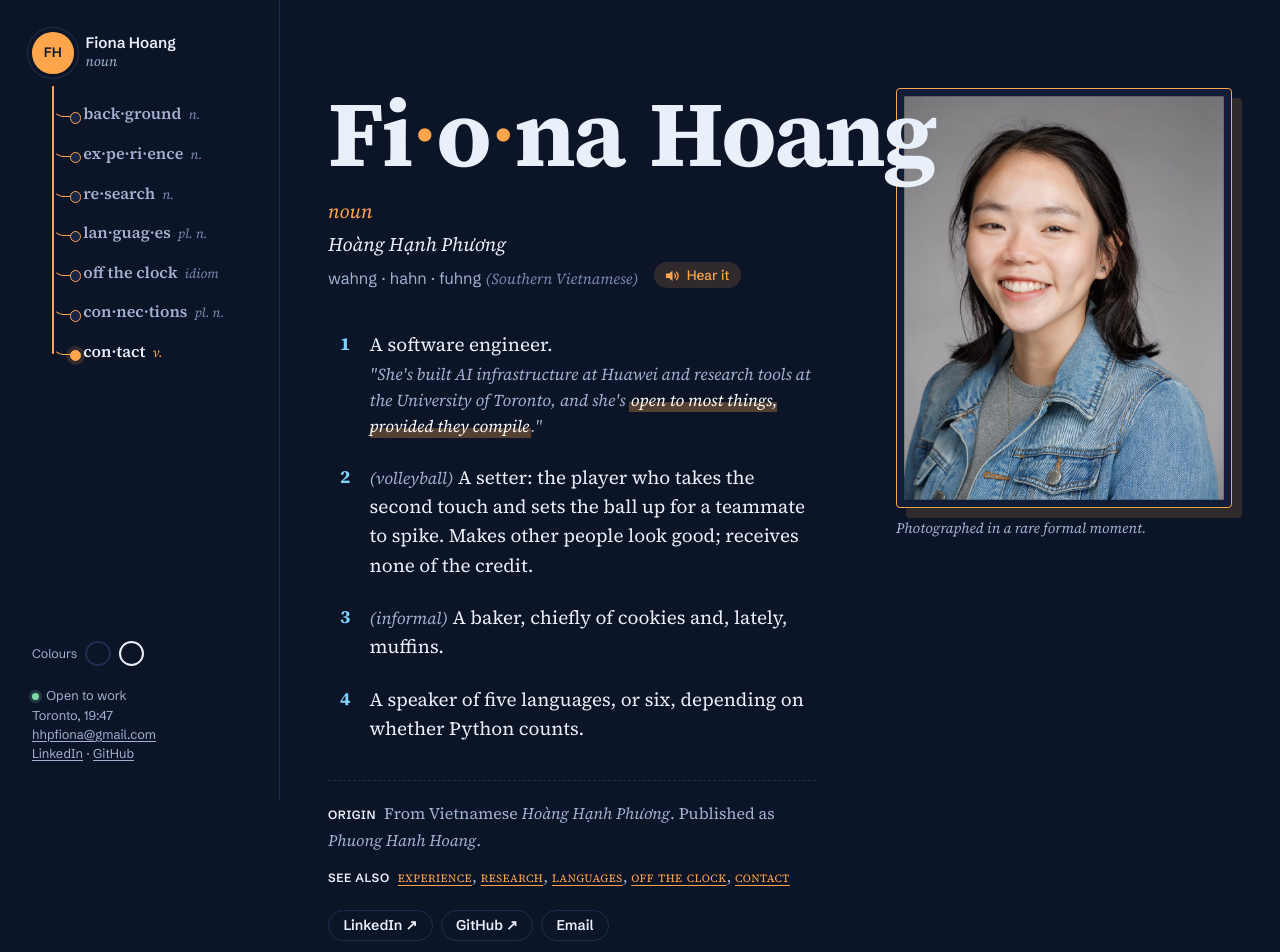
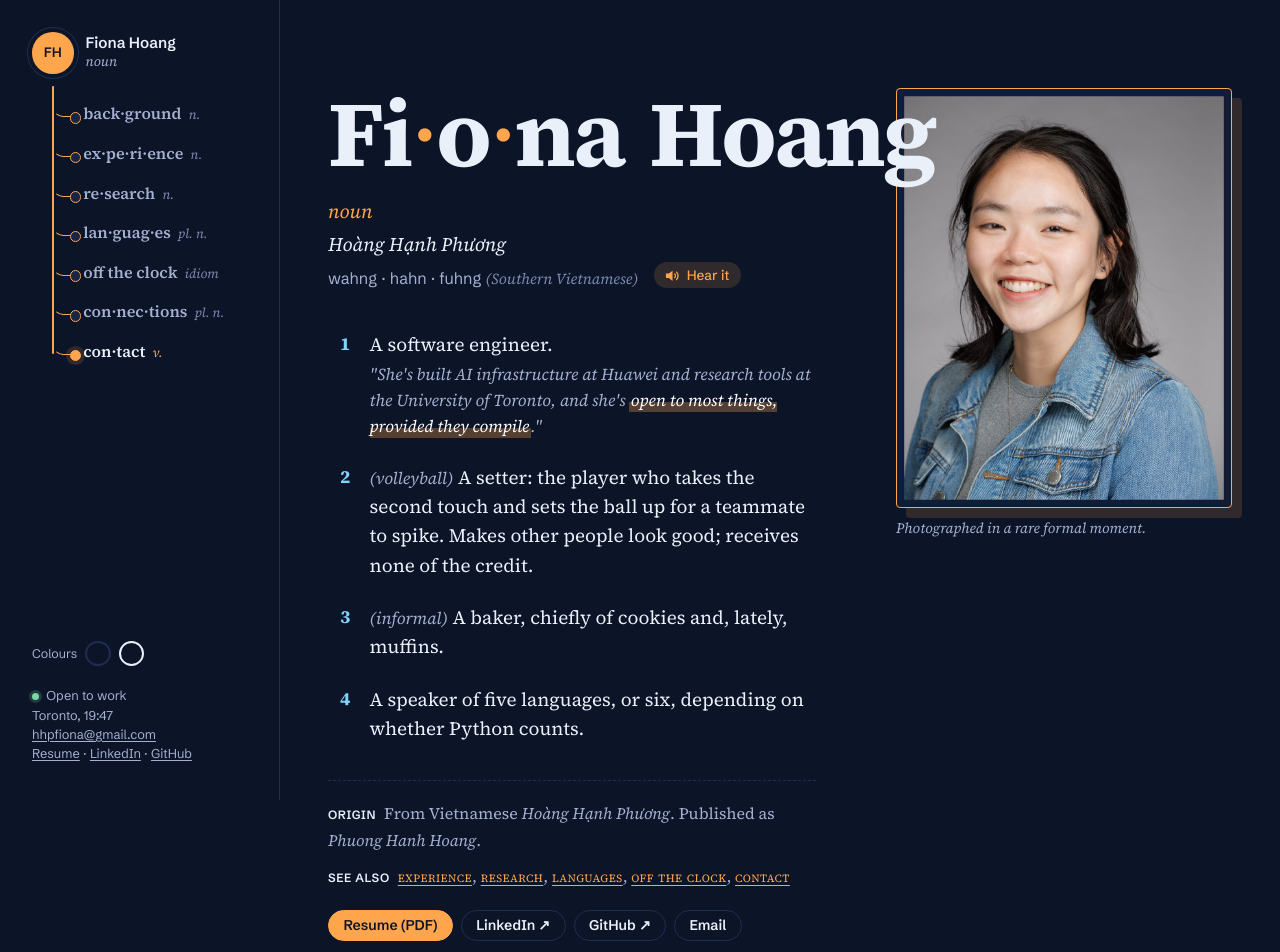
Before and after one commit to hhpfiona/fionahoang.dev, a plain HTML site: page index.html in a window 1280 px wide. Shown: the top 952 px of the page. Drawn offline with Linux system fonts and the light colour scheme.

Commit message:
Add resume PDF and links

```diff
--- a/index.html
+++ b/index.html
@@ -362,7 +362,7 @@ h2 { background-size: 100% 100%; }
 <li data-for="contact"><a href="#contact"><span class="hw">con·tact</span><span class="pos">v.</span></a></li>
     </ol></div>
     <div class="palette" role="group" aria-label="Colour scheme"><span class="lbl">Colours</span><button type="button" data-set="espresso" aria-pressed="false" aria-label="Espresso and strawberry" title="Espresso &amp; strawberry"><span style="background:#201815"></span><span style="background:#FF8FAB"></span></button><button type="button" data-set="denim" aria-pressed="true" aria-label="Denim and tangerine" title="Denim &amp; tangerine"><span style="background:#0C1428"></span><span style="background:#FFA64D"></span></button></div>
-    <p class="status"><span class="dot" aria-hidden="true"></span>Open to work<br>Toronto, <time id="clock">--:--</time><br><a href="mailto:hhpfiona@gmail.com">hhpfiona@gmail.com</a><br><a href="https://www.linkedin.com/in/fiona-hoang">LinkedIn</a> · <a href="https://github.com/hhpfiona">GitHub</a></p>
+    <p class="status"><span class="dot" aria-hidden="true"></span>Open to work<br>Toronto, <time id="clock">--:--</time><br><a href="mailto:hhpfiona@gmail.com">hhpfiona@gmail.com</a><br><a href="resume.pdf" target="_blank" rel="noopener">Resume</a> · <a href="https://www.linkedin.com/in/fiona-hoang">LinkedIn</a> · <a href="https://github.com/hhpfiona">GitHub</a></p>
   </aside>
 
   <main>
@@ -381,7 +381,7 @@ h2 { background-size: 100% 100%; }
           </ol>
           <p class="etym"><b>ORIGIN</b>From Vietnamese <i lang="vi">Hoàng Hạnh Phương</i>. Published as <i>Phuong Hanh Hoang</i>.</p>
           <p class="see"><b>SEE ALSO</b><a href="#experience">experience</a>, <a href="#research">research</a>, <a href="#languages">languages</a>, <a href="#life">off the clock</a>, <a href="#contact">contact</a></p>
-          <p class="hero-links"><a class="pill" href="https://www.linkedin.com/in/fiona-hoang">LinkedIn ↗</a><a class="pill" href="https://github.com/hhpfiona">GitHub ↗</a><a class="pill" href="mailto:hhpfiona@gmail.com">Email</a></p>
+          <p class="hero-links"><a class="pill primary" href="resume.pdf" target="_blank" rel="noopener">Resume (PDF)</a><a class="pill" href="https://www.linkedin.com/in/fiona-hoang">LinkedIn ↗</a><a class="pill" href="https://github.com/hhpfiona">GitHub ↗</a><a class="pill" href="mailto:hhpfiona@gmail.com">Email</a></p>
         </div>
         <figure class="plate hero-plate" data-cursor="look">
           <img src="img/headshot.jpg" alt="Fiona Hoang smiling, in a denim jacket" width="733" height="1100">
@@ -500,7 +500,7 @@ h2 { background-size: 100% 100%; }
       <section id="contact" aria-labelledby="contact-h">
         <div class="head"><h2 id="contact-h">con<span class="dotsep">·</span>tact</h2><span class="pos">verb</span><p class="gloss">To get in touch. Usage: highly encouraged.</p></div>
         <div class="body"><p>I'm looking for entry-level software roles, whether that's backend, infrastructure, ML or research engineering, in Toronto, remote in Canada, or further afield. If anything here caught your eye, I'd love to hear from you.</p>
-          <a class="cta" href="mailto:hhpfiona@gmail.com">Email hhpfiona@gmail.com</a><a class="cta alt" href="https://www.linkedin.com/in/fiona-hoang">LinkedIn ↗</a><a class="cta alt" href="https://github.com/hhpfiona">GitHub ↗</a></div>
+          <a class="cta" href="mailto:hhpfiona@gmail.com">Email hhpfiona@gmail.com</a><a class="cta alt" href="resume.pdf" target="_blank" rel="noopener">Resume (PDF)</a><a class="cta alt" href="https://www.linkedin.com/in/fiona-hoang">LinkedIn ↗</a><a class="cta alt" href="https://github.com/hhpfiona">GitHub ↗</a></div>
       </section>
 
       <footer><span>© 2026 Fiona Hoang</span><span>Entry last revised November 2026</span></footer>
```
Also changed, not shown: 1 other file.
